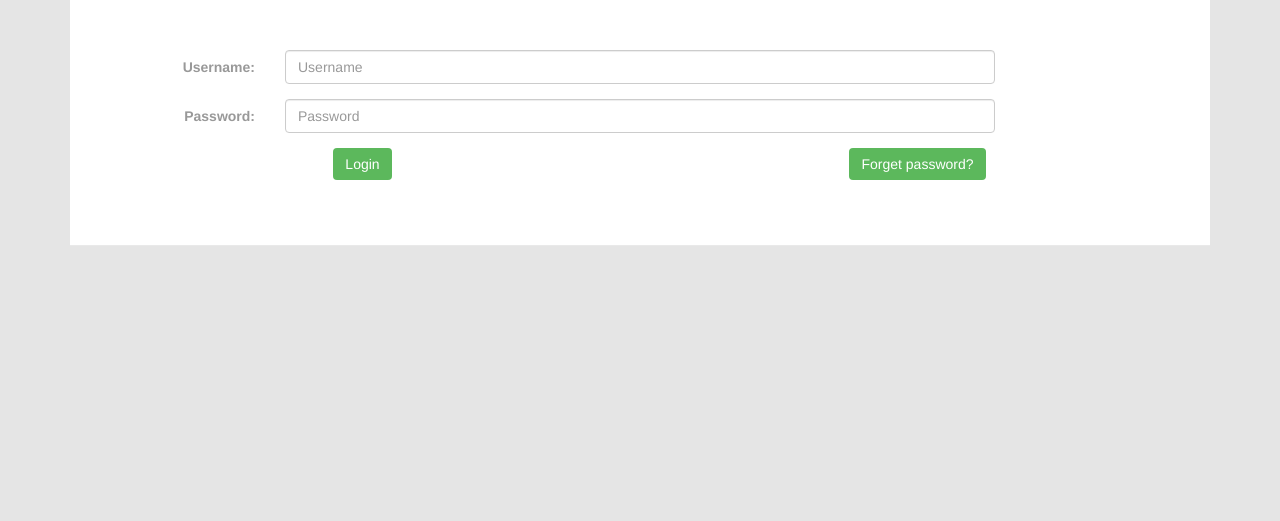
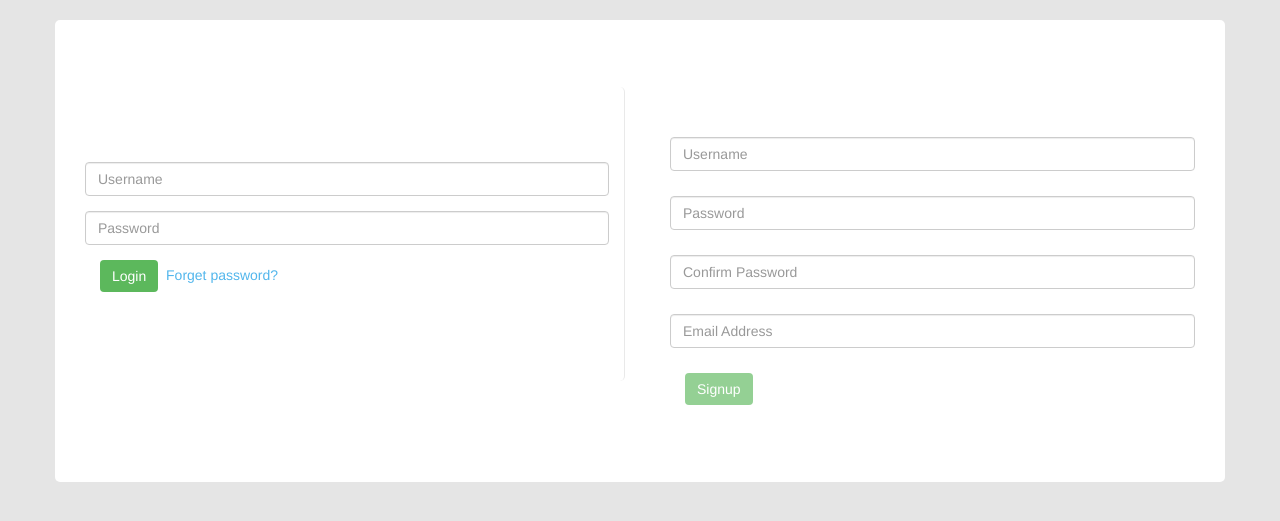
Before and after one commit to megacreep/goddess, a Django app: page /login/ in a window 1280 px wide. Shown: the top 521 px of the page. Run offline with Django 3.2, Linux system fonts and the light colour scheme; parts of the project's set-up code (start-up, migrations or seed data) failed here and were passed over.

Commit message:
ADD: Account support(create user, login and logout)

```diff
--- a/portfolio/static/portfolio/css/main.css
+++ b/portfolio/static/portfolio/css/main.css
@@ -19,6 +19,11 @@ a {
   -o-transition: 300ms;
   transition: 300ms;
 }
+.vcenter {
+    display: inline-block;
+    vertical-align: middle;
+    float: none;
+}
 .btn {
   font-weight: 300;
   border: 0;
@@ -38,6 +43,28 @@ a:focus {
   color: #80c9f1;
   text-decoration: none;
   outline: none;
+}
+#login {
+  margin-top: 20px;
+  padding-top: 10px;
+  background-color: white;
+  -webkit-border-radius: 5px;
+  -moz-border-radius: 5px;
+  border-radius: 5px;
+}
+#login .box{
+  border-bottom: none;
+}
+#login .row {
+  padding: 5% 0;
+}
+#login-form {
+  border-radius: 5px;
+  border-right: 1px solid #e9e9e9;
+}
+#signup-form {
+  padding-bottom: 5px;
+  border-radius: 5px;
 }
 #header {
   position: fixed;
@@ -471,6 +498,14 @@ a:focus {
 .navbar-default .first a {
   border-radius: 0 0 0 5px;
 }
+.navbar-default .navbar-account {
+  padding: 30px 25px;
+  font-size: 16px;
+  line-height: 18px;
+  color: #999;
+  height: 78px;
+  min-height: 78px;
+}
 .navbar-default .navbar-brand {
   margin-right: 50px;
   margin-left: 20px;
--- a/portfolio/static/portfolio/js/main.js
+++ b/portfolio/static/portfolio/js/main.js
@@ -35,6 +35,9 @@ jQuery(function($) {
 	$("a.preview").prettyPhoto({
 		social_tools: false
 	});
+    $("a[rel^='prettyPhoto']").prettyPhoto({
+        social_tools: false
+    });
 
 	//Isotope
 	$(window).load(function(){
--- a/portfolio/templates/portfolio/base.html
+++ b/portfolio/templates/portfolio/base.html
@@ -29,6 +29,7 @@
     <script src="{% static 'portfolio/js/bootstrap.min.js' %}"></script>
     <script src="{% static 'portfolio/js/jquery.isotope.min.js' %}"></script>
     <script src="{% static 'portfolio/js/jquery.prettyPhoto.js' %}"></script>
+    <script src="{% static 'portfolio/js/validator.min.js' %}"></script>
     <script src="{% static 'portfolio/js/main.js' %}"></script>
 </body>
 </html>
--- a/portfolio/templates/registration/login.html
+++ b/portfolio/templates/registration/login.html
@@ -1,55 +1,73 @@
 {% extends "portfolio/base.html" %}
 
 {% block content %}
-{##}
-{#{% if form.errors %}#}
-{#<p>Your username and password didn't match. Please try again.</p>#}
-{#{% endif %}#}
-{##}
-{#{% if next %}#}
-{#    {% if user.is_authenticated %}#}
-{#    <p>Your account doesn't have access to this page. To proceed,#}
-{#    please login with an account that has access.</p>#}
-{#    {% else %}#}
-{#    <p>Please login to see this page.</p>#}
-{#    {% endif %}#}
-{#{% endif %}#}
-
-  <section id="login">
-    <div class="container">
-      <div class="box center">
+    <div id="login" class="container">
       {% if form.errors %}
         <div class="status alert alert-danger" >
           <a href="#" class="close" data-dismiss="alert" aria-label="close">&times;</a>
-            Your username and password didn't match. Please try again.
+          {{ form.errors }}
         </div>
       {% endif %}
+      <div class="row">
+        <div id="login-form-parent" class="col-sm-6">
+          <div id="login-form" class="box">
+            <div class="row">
+              <div class="col-sm-12">
                 <form class="form-horizontal" method="post" action="{% url 'django.contrib.auth.views.login' %}" role="form">
                   {% csrf_token %}
                   <div class="form-group">
-            <label for="username" class="control-label col-sm-2">Username: </label>
-            <div class="col-sm-8">
                       <input type="text" class="form-control" name="username" placeholder="Username" required />
                   </div>
+                  <div class="form-group">
+                      <input type="password" class="form-control" name="password" placeholder="Password" required />
                   </div>
                   <div class="form-group">
-            <label for="password" class="control-label col-sm-2">Password: </label>
-            <div class="col-sm-8">
-              <input type="password" class="form-control" name="password" placeholder="Password" required />
-            </div>
-          </div>
-
-          <div class="form-group">
-            <div class="col-sm-6">
+                    <div class="col-xs-12">
                       <button type="submit" class="btn btn-success">Login</button>
-            </div>
-            <div class="col-sm-6">
-              <a href="{% url 'password_reset' %}" class="btn btn-success">Forget password?</a>
+                      &nbsp;<a href="{% url 'password_reset' %}">Forget password?</a>
                     </div>
                   </div>
                   <input type="hidden" name="next" value="{{ form.next }}" />
                 </form>
               </div>
             </div>
-  </section>
+          </div>
+        </div>
+        <div class="col-sm-6">
+          <div id="signup-form" class="box">
+            <form class="form-horizontal" method="post" data-toggle="validator"
+                  action="{% url 'portfolio.views.signup' %}" role="form">
+              {% csrf_token %}
+              <div class="form-group has-feedback">
+                <input type="text" pattern="^[_A-z0-9]{6,}$" maxlength="15" class="form-control"
+                         data-error="only english characters and digits accepted with a minimum of 6"
+                         name="username" placeholder="Username" required />
+                <div class="help-block with-errors"></div>
+              </div>
+              <div class="form-group has-feedback">
+                <input type="password" data-minlength="6" class="form-control" name="password1" id="password1"
+                       data-error="minimum of 6 characters" placeholder="Password" required />
+                <div class="help-block with-errors"></div>
+              </div>
+              <div class="form-group has-feedback">
+                <input type="password" data-match="#password1" class="form-control" name="password2"
+                       data-match-error="Passwords don't match" placeholder="Confirm Password" required />
+                <div class="help-block with-errors"></div>
+              </div>
+              <div class="form-group">
+                <input type="email" class="form-control" name="email" placeholder="Email Address"
+                       data-error="Please input valid email address" required />
+                <div class="help-block with-errors"></div>
+              </div>
+              <div class="form-group">
+                <div class="col-xs-12">
+                  <button type="submit" class="btn btn-success">Signup</button>
+                </div>
+              </div>
+              <input type="hidden" name="next" value="{{ form.next }}" />
+            </form>
+          </div>
+        </div>
+      </div>
+      </div>
 {% endblock %}
--- a/urls.py
+++ b/urls.py
@@ -18,6 +18,7 @@ from django.contrib import admin
 from django.contrib.auth import views as auth_views
 
 urlpatterns = [
+    url(r'^$', 'portfolio.views.index', name='index'),
     url(r'^polls/', include('polls.urls', namespace='polls')),
     url(r'^portfolio/', include('portfolio.urls', namespace='portfolio')),
     url(r'^admin/', include(admin.site.urls)),
```
Also changed, not shown: portfolio/templates/portfolio/index.html (+7 -3 lines), portfolio/views.py (+24 -3 lines), db.sqlite3, portfolio/static/portfolio/js/validator.min.js (added), 2 other files. Lines whose indentation alone changed are shown as unchanged.
